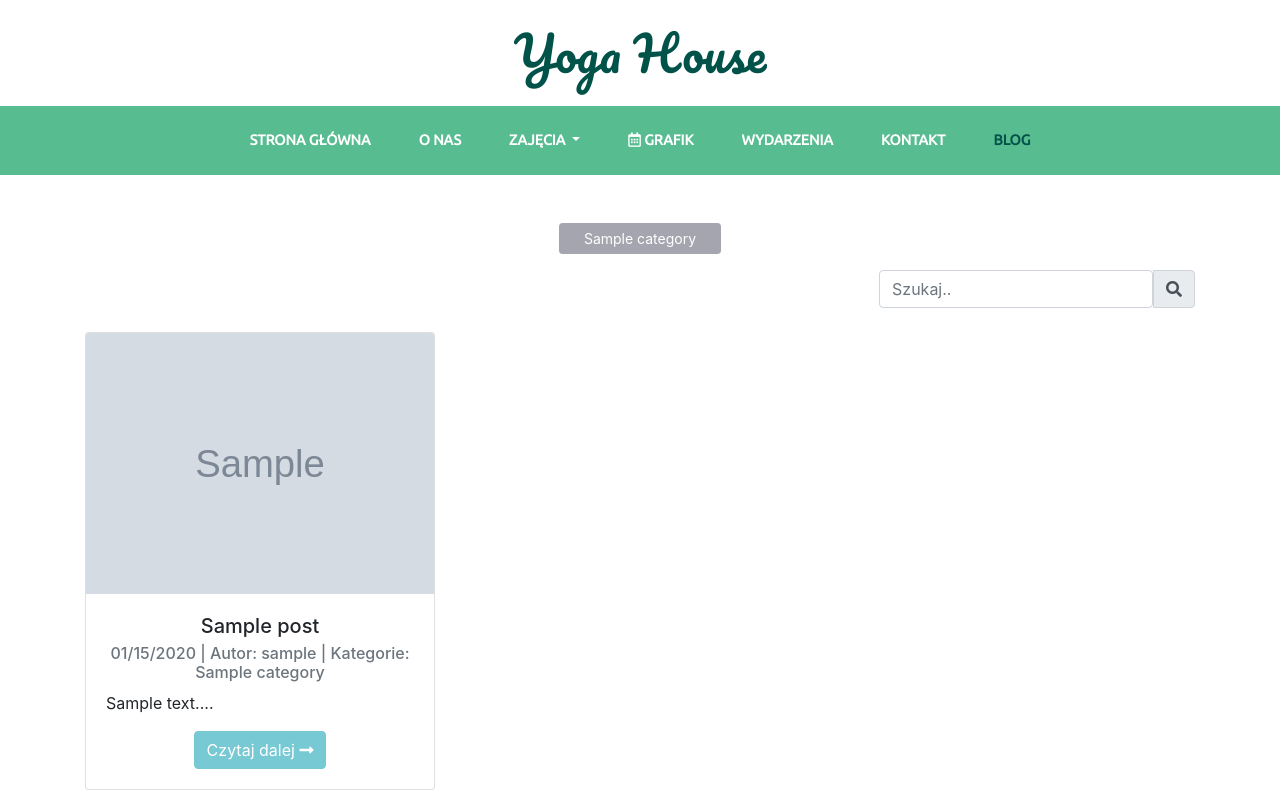
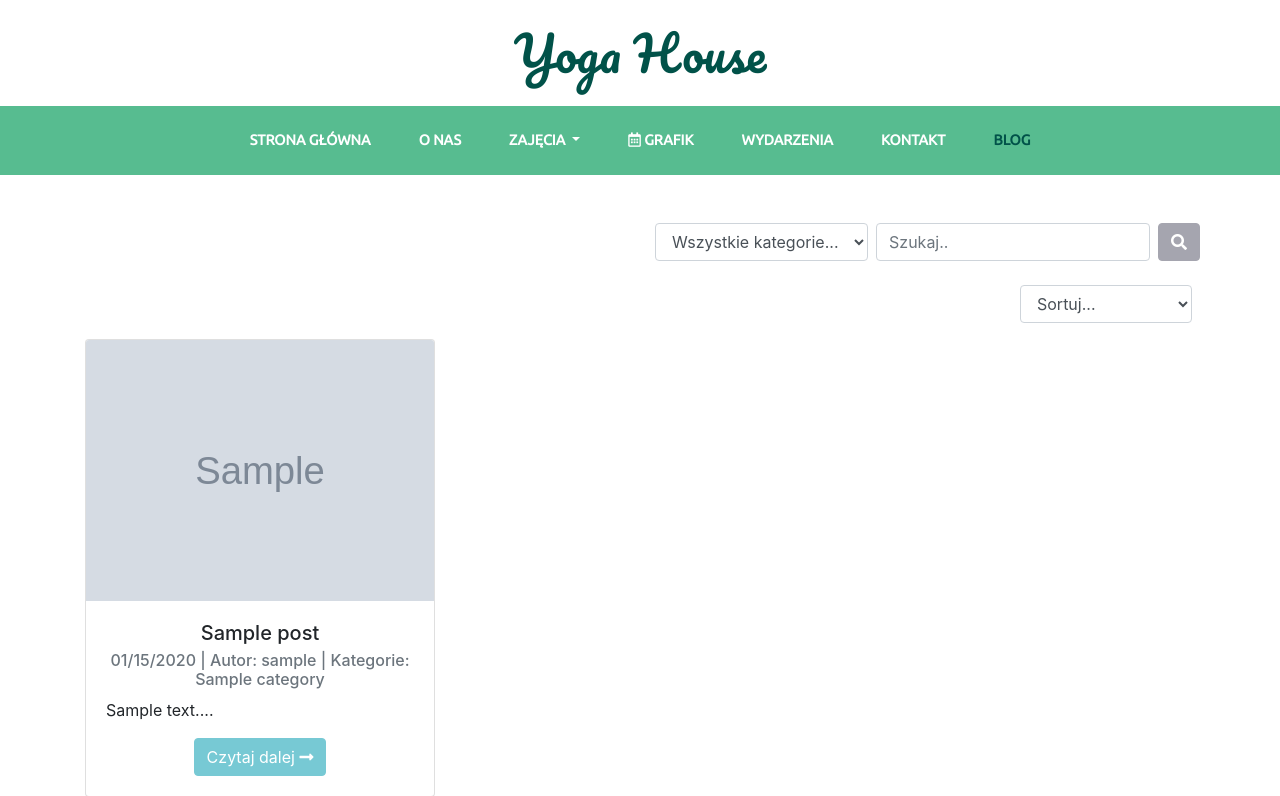
Before and after one commit to apiwonska/yogahouse, a Django app: page /blog/ in a window 1280 px wide. Shown: the top 796 px of the page. Run offline with Django 3.2, Linux system fonts and the light colour scheme; tables that the repository leaves empty hold one stand-in row (values such as "Sample post"); grey boxes marked "Sample" are stand-in pictures; some libraries are stand-ins or nearby versions; some web fonts are replaced.

Commit message:
In blog app add search by category and order by creation date option for post list. Delete template category_detail.html
Add sort by creation date in blog app, post_list.html

```diff
--- a/blog/models.py
+++ b/blog/models.py
@@ -51,7 +51,7 @@ class Post(models.Model):
 	class Meta:
 		verbose_name='Post'
 		verbose_name_plural='Posty'
-		ordering = ['created']
+		ordering = ['-created']
 
 	def __str__(self):
 		return self.title
--- a/blog/templates/blog/post_list.html
+++ b/blog/templates/blog/post_list.html
@@ -7,23 +7,37 @@
 	<section id="blog-posts" class="py-5">
 		<div class="container">
 
-			<div class="d-flex justify-content-center mb-3">
-			{% for c in categories %}
-				<a href="{% url 'blog:category' c.id %}" class="btn btn-secondary btn-sm px-4 mx-2">{{c.name}}</a>
-			{% endfor %}
-			</div>
 			<!-- Search -->
 			<form method="GET" action="{% url 'blog:search' %}">
-				<div class="input-group d-flex justify-content-end mb-4">
-					<div class="input-group-append">
-						<input type="text" class="form-control" name="q" value="{{ request.GET.q }}" placeholder="Szukaj.." >
-						<button type="submit" class="input-group-text" >
-							<i class="fas fa-search"></i>
-						</button>
+				<div class="form-row d-flex justify-content-end">
+					<!-- By category -->
+					<div class="form-group mr-2">
+				      <select id="inputCategory" class="form-control" name="cat">
+				        <option value='' {% if not category %} selected {% endif %}>Wszystkie kategorie...</option>
+				        {% for c in categories %}
+				        <option value={{c}} {% if category == c.name %} selected {% endif %} >{{ c }}</option>
+				        {% endfor %}
+				      </select>
+				    </div>
+					<!-- Search words -->
+					<div class="form-inline pl-0 mb-4">
+							<input type="text" class="form-control mr-sm-2" name="q" value="{{ request.GET.q }}" placeholder="Szukaj.." >
+					</div>
+					<div class="form-group">
+						<button type="submit" class="btn btn-secondary" ><i class="fas fa-search"></i></button>
 					</div>
 				</div>
+				<!-- Sort -->
+				<div class="form-row d-flex justify-content-end">
+					<div class="form-group mr-2">
+				      <select id="inputOrder" class="form-control" name='order' onchange="this.form.submit()">
+				        <option value='' {% if not order %} selected {% endif %}>Sortuj...</option>
+				        <option value='n' {% if order and order == 'n' %} selected {% endif %}>Od najnowszych</option>
+				        <option value='o' {% if order and order == 'o' %} selected {% endif %}>Od najstarszych</option>
+				      </select>
+				    </div>
+				</div>
 			</form>
-
 
 			<!-- Posts -->
 			<div class="row">
@@ -55,7 +69,7 @@
 				<ul class="pagination mx-auto">
 					{% if posts.has_previous %}
 						<li class="page-item">
-					      <a class="page-link" href="?page={{ posts.previous_page_number }}{% if query %}&q={{query}}{% endif %}" aria-label="Previous">
+					      <a class="page-link" href="?page={{ posts.previous_page_number }}{% if query %}&q={{query}}{% endif %}{% if category %}&cat={{ category}}{% endif %}" aria-label="Previous">
 					        <span aria-hidden="true">&laquo;</span>
 					        <span class="sr-only">Previous</span>
 					      </a>
@@ -63,14 +77,12 @@
 				    {% endif %}
 
 				    {% for i in posts.paginator.page_range %}
-
-				   		<li class="page-item"><a class="page-link {% if posts.number == i %} page-active {% endif %}" href="?page={{ i }}{% if query %}&q={{query}}{% endif %}">{{ i }}</a></li>
-
+				   		<li class="page-item"><a class="page-link {% if posts.number == i %} page-active {% endif %}" href="?page={{ i }}{% if query %}&q={{query}}{% endif %}{% if category %}&cat={{ category}}{% endif %}">{{ i }}</a></li>
 					{% endfor %}
 
 					{% if posts.has_next %}
 					    <li class="page-item">
-					      <a class="page-link" href="?page={{ posts.next_page_number }}{% if query %}&q={{query}}{% endif %}" aria-label="Next">
+					      <a class="page-link" href="?page={{ posts.next_page_number }}{% if query %}&q={{query}}{% endif %}{% if category %}&cat={{ category}}{% endif %}" aria-label="Next">
 					        <span aria-hidden="true">&raquo;</span>
 					        <span class="sr-only">Next</span>
 					      </a>
--- a/blog/urls.py
+++ b/blog/urls.py
@@ -6,5 +6,4 @@ urlpatterns = [
     path('', views.post_list, name='posts'),
     path('results', views.search, name='search'),
     path('post/<int:post_id>', views.post_detail, name='post'),
-    path('category/<int:category_id>', views.category_detail, name='category'),
 ]
--- a/blog/views.py
+++ b/blog/views.py
@@ -18,21 +18,30 @@ def post_detail(request, post_id):
 	post = get_object_or_404(Post, id=post_id)
 	return render(request, "blog/post_detail.html",{'post':post})
 
-def category_detail(request, category_id):
-	category = get_object_or_404(Category, id=category_id)
-	categories = Category.objects.all()
-	return render(request, "blog/category_detail.html",{'category':category, 'categories': categories})
-
 def search(request):
 	query = request.GET.get('q')
-	if query:
-	 results = Post.objects.filter(Q(title__icontains=query) | Q(content__icontains=query))
+	category = request.GET.get('cat')
+	order = request.GET.get('order')
+
+	if category and query:
+	    results = Post.objects.filter(category__name = category).filter(Q(title__icontains=query) | Q(content__icontains=query))
+	elif category:
+		results = Post.objects.filter(category__name = category)
+	elif query:
+	    results = Post.objects.filter(Q(title__icontains=query) | Q(content__icontains=query))
 	else:
-		 results = Post.objects.all()
+		results = Post.objects.all()
+
+	if order:
+		if order == 'n':
+			results = results.order_by('-created')
+		elif order == 'o':
+			results = results.order_by('created')
+
 	paginator = Paginator(results, 3)
 	page = request.GET.get('page')
 	posts = paginator.get_page(page)
 
 	categories = Category.objects.all()
 
-	return render(request, "blog/post_list.html", {'posts':posts, 'categories': categories, 'query':query})
+	return render(request, "blog/post_list.html", {'posts':posts, 'categories': categories, 'query':query, 'category':category, 'order':order})
```
Also changed, not shown: blog/templates/blog/category_detail.html (deleted, +0 -45 lines).
